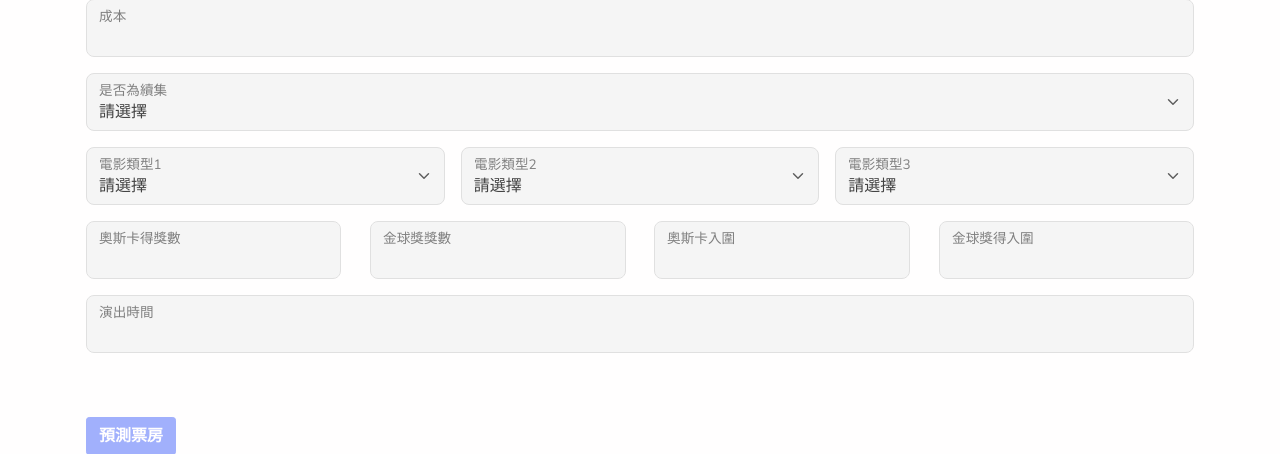
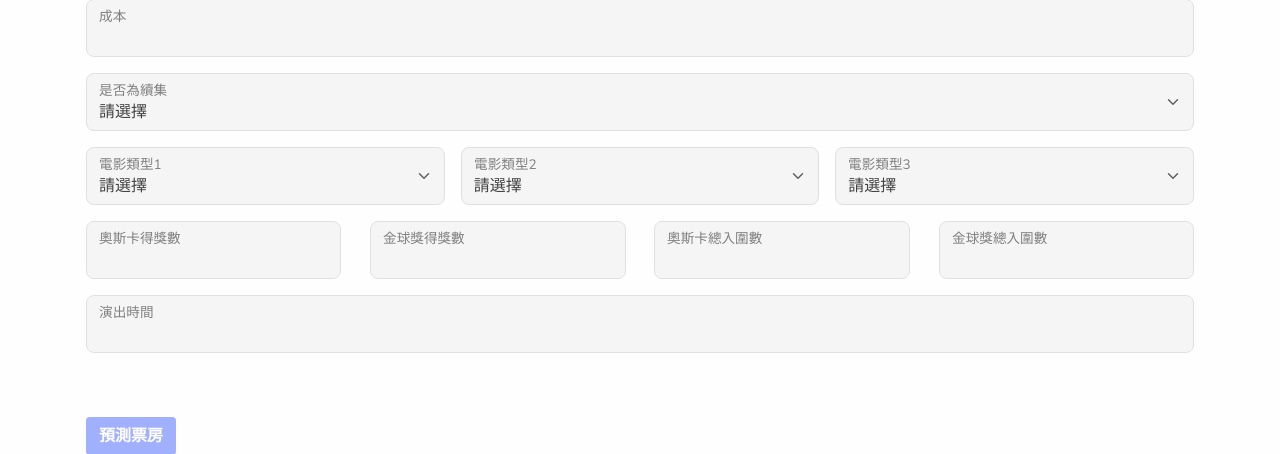
Before and after one commit to NOVBobLee/mov1e_predict_ML, a Flask app: page / in a window 1280 px wide. Shown: the part 1009-1463 px from the top of the page. Run offline with Flask 2, Linux system fonts and the light colour scheme; some libraries are stand-ins or nearby versions.

Commit message:
Modify form contents

```diff
--- a/template/index.html
+++ b/template/index.html
@@ -169,19 +169,19 @@
               <div class="col-md">
                 <div class="form-floating ">
                   <input type="number" min="0" name="movie_goldenglobe_winner" class="form-control" id="floatingInput" required>
-                  <label for="floatingInput">金球獎獎數</label>
+                  <label for="floatingInput">金球獎得獎數</label>
                 </div>
               </div>
               <div class="col-md">
                 <div class="form-floating ">
                   <input type="number" min="0" name="movie_oscar_nominee" class="form-control" id="floatingInput" required>
-                  <label for="floatingInput">奧斯卡入圍</label>
+                  <label for="floatingInput">奧斯卡總入圍數</label>
                 </div>
               </div>
               <div class="col-md">
                 <div class="form-floating ">
                   <input type="number" min="0" name="movie_goldenglobe_nominee" class="form-control" id="floatingInput" required>
-                  <label for="floatingInput">金球獎得入圍</label>
+                  <label for="floatingInput">金球獎總入圍數</label>
                 </div>
               </div>
             </div>
```
